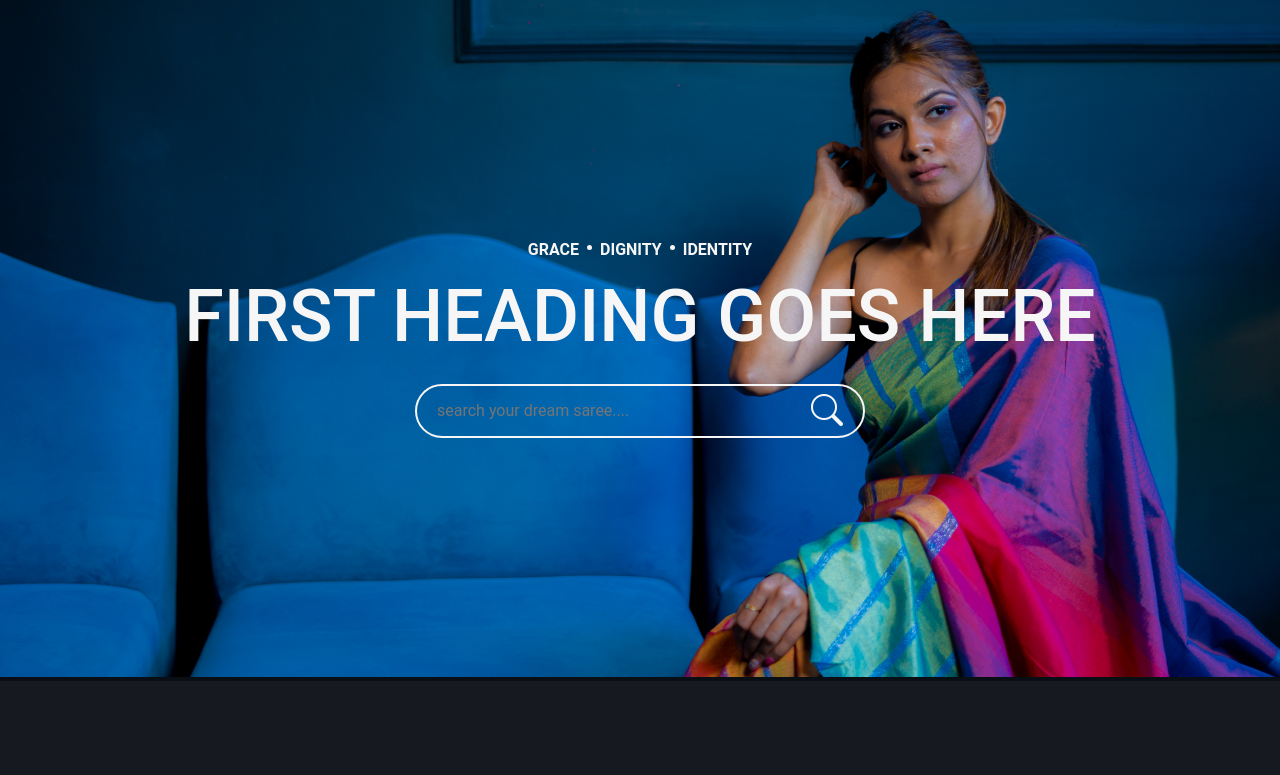
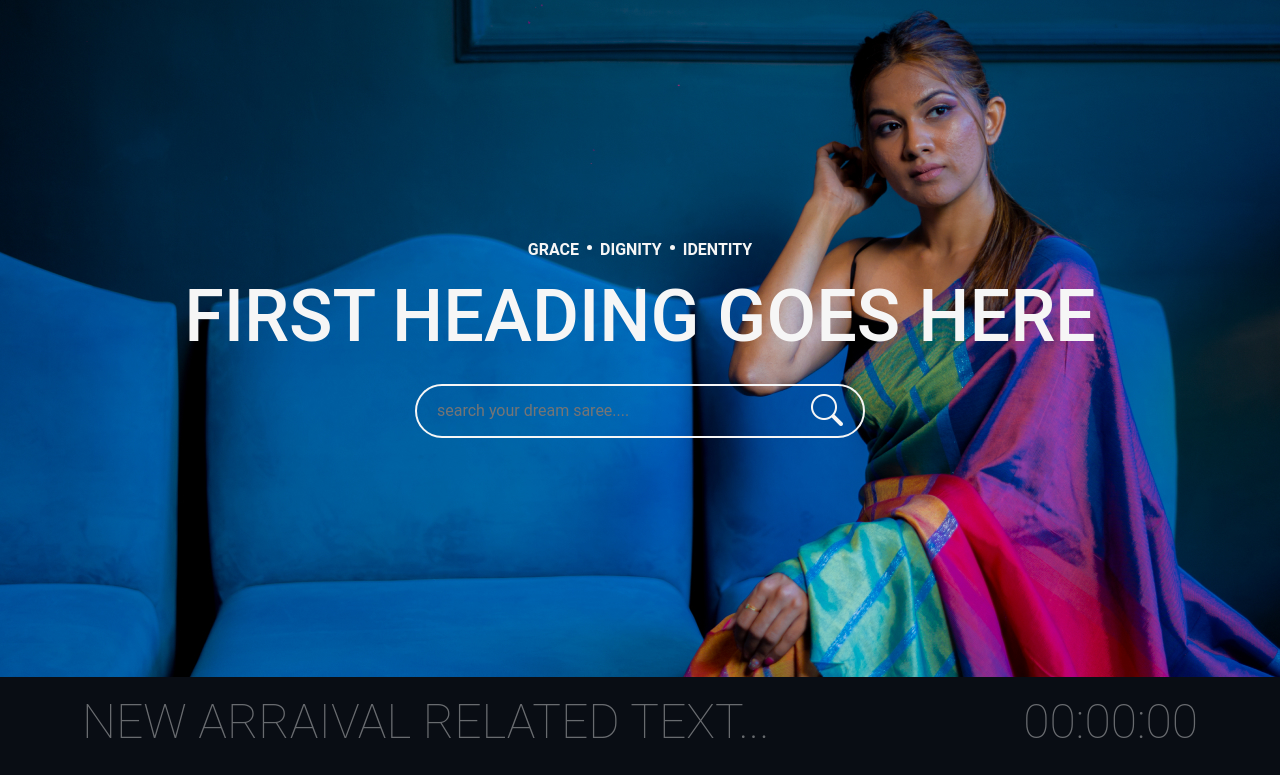
Before and after one commit to ceygenic-web/cey004-kooples-webapplication, a PHP site: page / in a window 1280 px wide. Shown: the part 119-894 px from the top of the page. Before the commit the page ends 800 px from the top, so only its background shows below. Run offline with PHP 8.4, Linux system fonts and the light colour scheme.

Commit message:
section 2 - countdown section developed

```diff
--- a/css/style.css
+++ b/css/style.css
@@ -142,3 +142,11 @@
   text-align: center;
   font-size: var(--font-h1-lg);
 }
+
+/* section 2 - countdown section */
+.lp-s2 * {
+  color: var(--white);
+  opacity: 80%;
+  font-weight: 200;
+  font-size: var(--font-h2-lg);
+}
--- a/css/style.medium.css
+++ b/css/style.medium.css
@@ -20,6 +20,11 @@
     width: 112px;
     height: 30px;
   }
+
+   /* section 2 - countdown section */
+   .lp-s2 * {
+    font-size: var(--font-h3);
+  }
 }
 
 @keyframes sliderMoveIn {
--- a/css/style.small.css
+++ b/css/style.small.css
@@ -31,4 +31,9 @@
     text-align: center;
     font-size: var(--font-h3);
   }
+
+  /* section 2 - countdown section */
+  .lp-s2 * {
+    font-size: var(--font-h4);
+  }
 }
--- a/index.php
+++ b/index.php
@@ -49,6 +49,20 @@
         </div>
     </section>
 
+    <!-- section2 - new product countdown section -->
+    <section class="lp-s2 cey-bg-darker">
+        <div class="container h-100">
+            <div class="w-100 h-100 py-3 d-flex justify-content-between align-items-center">
+                <div class="w-75">
+                    <h3>NEW ARRAIVAL RELATED TEXT...</h3>
+                </div>
+                <div class="w-25">
+                    <h3 class="text-end">00:00:00</h3>
+                </div>
+            </div>
+        </div>
+    </section>
+
     <!--  footer -->
     <?php
     include("interface/components/footer.php");
```
